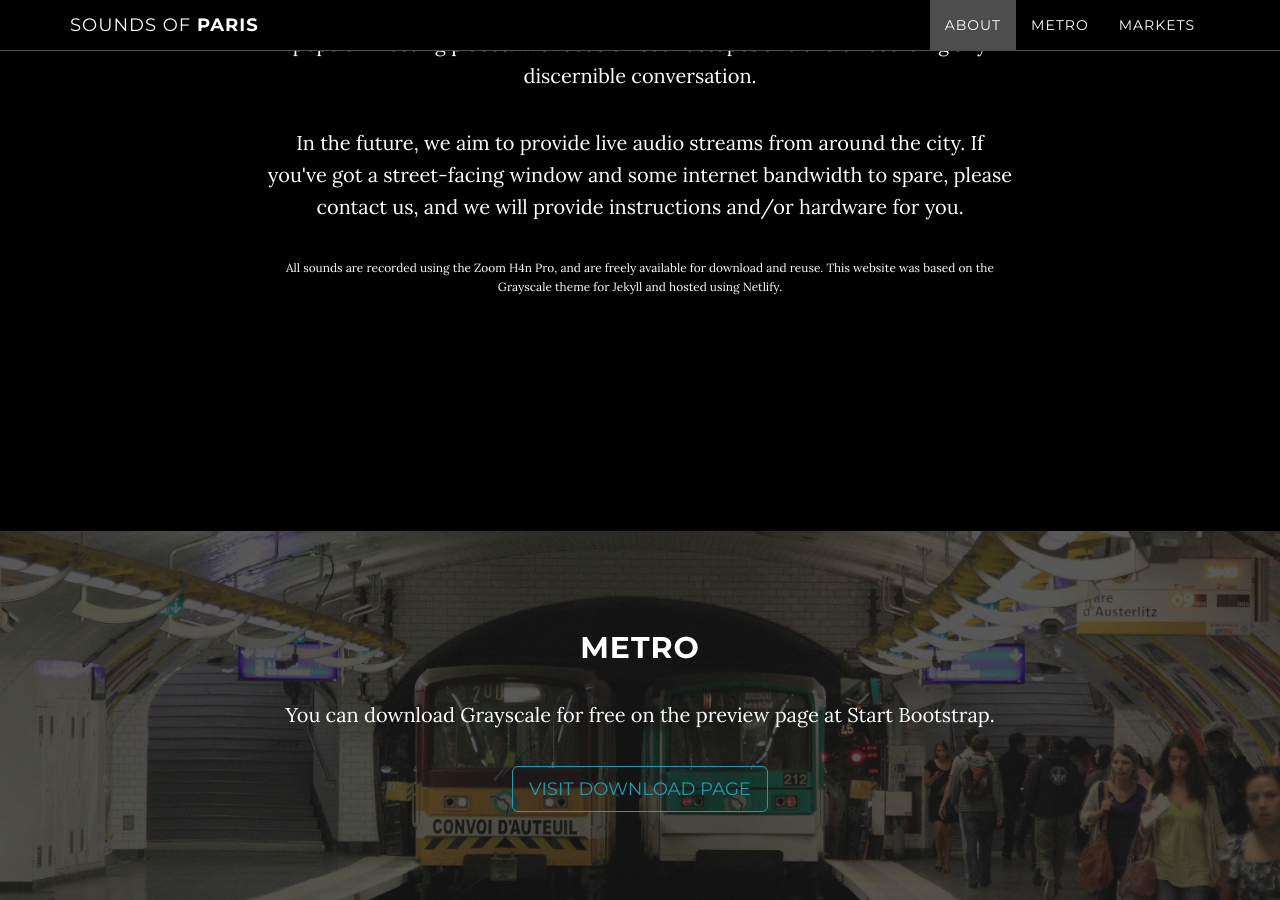
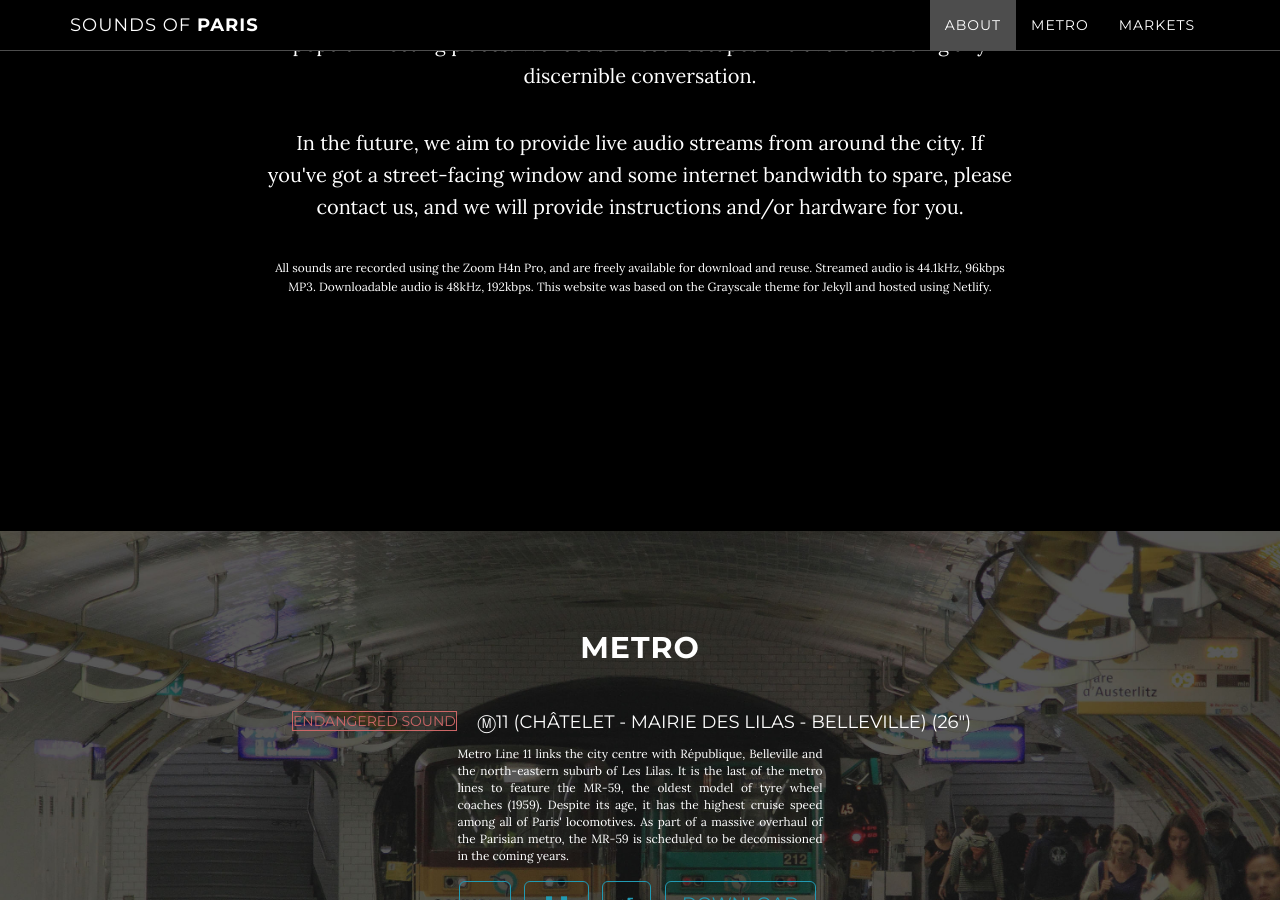
Before and after one commit to scottshooter90/sounds-of-paris, a Jekyll site: the page built from index.html, in a window 1280 px wide and 900 px high, scrolled down 1204 px. Built offline with Jekyll 4.4.1, drawn with Linux system fonts in a browser that asks for light colours; some of the changed text lies outside the part shown.

Commit message:
about section, aligre and metro

```diff
--- a/_config.yml
+++ b/_config.yml
@@ -26,6 +26,11 @@ social:
   - title: github
     url: https://github.com/IronSummitMedia/startbootstrap
 
+collections:
+  recordings:
+
+
+
 # Build settings
 markdown: kramdown
 permalink: pretty
--- a/_includes/about.html
+++ b/_includes/about.html
@@ -5,7 +5,7 @@
                 <h2>About</h2>
                 <p> Sounds of Paris is a collection of recordings from places around the French capital. We try to cover landmarks of everyday Parisian life, such as the metro or popular meeting places. We focus on soundscapes and avoid recording any discernible conversation. </p>
                 <p> In the future, we aim to provide live audio streams from around the city. If you've got a street-facing window and some internet bandwidth to spare, please contact us, and we will provide instructions and/or hardware for you.</p>
-                <p class="small">All sounds are recorded using the Zoom H4n Pro, and are freely available for download and reuse. This website was based on the Grayscale theme for Jekyll and hosted using Netlify.</p>
+                <p class="small">All sounds are recorded using the Zoom H4n Pro, and are freely available for download and reuse. Streamed audio is 44.1kHz, 96kbps MP3. Downloadable audio is 48kHz, 192kbps. This website was based on the Grayscale theme for Jekyll and hosted using Netlify.</p>
             </div>
         </div>
     </section>
--- a/_includes/contact.html
+++ b/_includes/contact.html
@@ -4,19 +4,28 @@
             <div class="col-lg-8 col-lg-offset-2">
                 <h2>Markets</h2>
 
-                <span class="emphasis">endangered sound</span>
-                <span class="btn btn-lg">Bird Market, Quai de la Megisserie (0:34)</span>
 
-                <div class="small" style="text-align: justify;width:50%;margin:0 auto;">The Bird Market at Quai de la Megisserie has been an institution of Parisian life for over 200 years. Every Sunday, passers by can listen to, pet and buy exotic and farm bird species. Like many markets, it is now being threatened by decreasing public interest and aesthetic sanitation from the Mayor's office. <br><br></div>
-                <audio id="megisserie" src="{{ site.baseurl }}/assets/27.01.18.Quai_de_la_Megisserie_low.mp3" type="audio/mp3" preload=
+
+
+                {% for audio in site.recordings %}
+                {% if audio.category == "market" %}
+                {% if audio.status == "endangered" %}
+                    <span class="emphasis">endangered sound</span>
+                {% endif %}
+                    <span class="btn btn-lg">{{ audio.title }} ({{ audio.duration }})</span>
+                <div class="small" style="text-align: justify;width:50%;margin:0 auto;">{{ audio.description }} <br><br></div>
+                <audio id="{{ audio.iden }}" src="{{ site.baseurl }}/assets/{{ audio.filename }}_low.mp3" type="audio/mp3" preload=
                 "metadata"></audio>
                 <ul class="list-inline banner-social-buttons">
                 <li>
-                <button onclick="document.getElementById('megisserie').play()" class="btn btn-default btn-lg">&#9658;</button>
+                <button onclick="document.getElementById('{{ audio.iden }}').play()" class="btn btn-default btn-lg">&#9658;</button>
                 </li>
-                <li><button onclick="document.getElementById('megisserie').pause()" class="btn btn-default btn-lg">&#10074;&#10074;</button></li>
-                <li><button onclick="document.getElementById('megisserie').load()" class="btn btn-default btn-lg">&#8634;</button></li>
-                <li><a href="{{ site.baseurl }}/assets/27.01.18.Quai_de_la_Megisserie.mp3" download="27.01.18.Quai_de_la_Megisserie.mp3" class="btn btn-default btn-lg">download</a></li>
+                <li><button onclick="document.getElementById('{{ audio.iden }}').pause()" class="btn btn-default btn-lg">&#10074;&#10074;</button></li>
+                <li><button onclick="document.getElementById('{{ audio.iden }}').load()" class="btn btn-default btn-lg">&#8634;</button></li>
+                <li><a href="{{ site.baseurl }}/assets/{{ audio.filename }}.mp3" download="{{ audio.filename }}.mp3" class="btn btn-default btn-lg">download</a></li>
+                <br><br>
+                {% endif %}
+                {% endfor %}
 
 <!--                 <p><a href="mailto:{{ site.email }}">{{ site.email }}</a>
                 </p>
--- a/_includes/download.html
+++ b/_includes/download.html
@@ -4,8 +4,27 @@
             <div class="container">
                 <div class="col-lg-8 col-lg-offset-2">
                     <h2>Metro</h2>
-                    <p>You can download Grayscale for free on the preview page at Start Bootstrap.</p>
-                    <a href="http://startbootstrap.com/template-overviews/grayscale/" class="btn btn-default btn-lg">Visit Download Page</a>
+
+                {% for audio in site.recordings %}
+                {% if audio.category == "metro" %}
+                {% if audio.status == "endangered" %}
+                    <span class="emphasis">endangered sound</span>
+                {% endif %}
+                    <span class="btn btn-lg">{{ audio.title }} ({{ audio.duration }})</span>
+                <div class="small" style="text-align: justify;width:50%;margin:0 auto;">{{ audio.description }} <br><br></div>
+                <audio id="{{ audio.iden }}" src="{{ site.baseurl }}/assets/{{ audio.filename }}_low.mp3" type="audio/mp3" preload=
+                "metadata"></audio>
+                <ul class="list-inline banner-social-buttons">
+                <li>
+                <button onclick="document.getElementById('{{ audio.iden }}').play()" class="btn btn-default btn-lg">&#9658;</button>
+                </li>
+                <li><button onclick="document.getElementById('{{ audio.iden }}').pause()" class="btn btn-default btn-lg">&#10074;&#10074;</button></li>
+                <li><button onclick="document.getElementById('{{ audio.iden }}').load()" class="btn btn-default btn-lg">&#8634;</button></li>
+                <li><a href="{{ site.baseurl }}/assets/{{ audio.filename }}.mp3" download="{{ audio.filename }}.mp3" class="btn btn-default btn-lg">download</a></li>
+                <br><br>
+                {% endif %}
+                {% endfor %}
+
                 </div>
             </div>
         </div>
```
Also changed, not shown: _recordings/aligre.md (added, +9 -0 lines), _recordings/ligne11.md (added, +9 -0 lines), _recordings/megisserie.md (added, +9 -0 lines), 4 other files.
